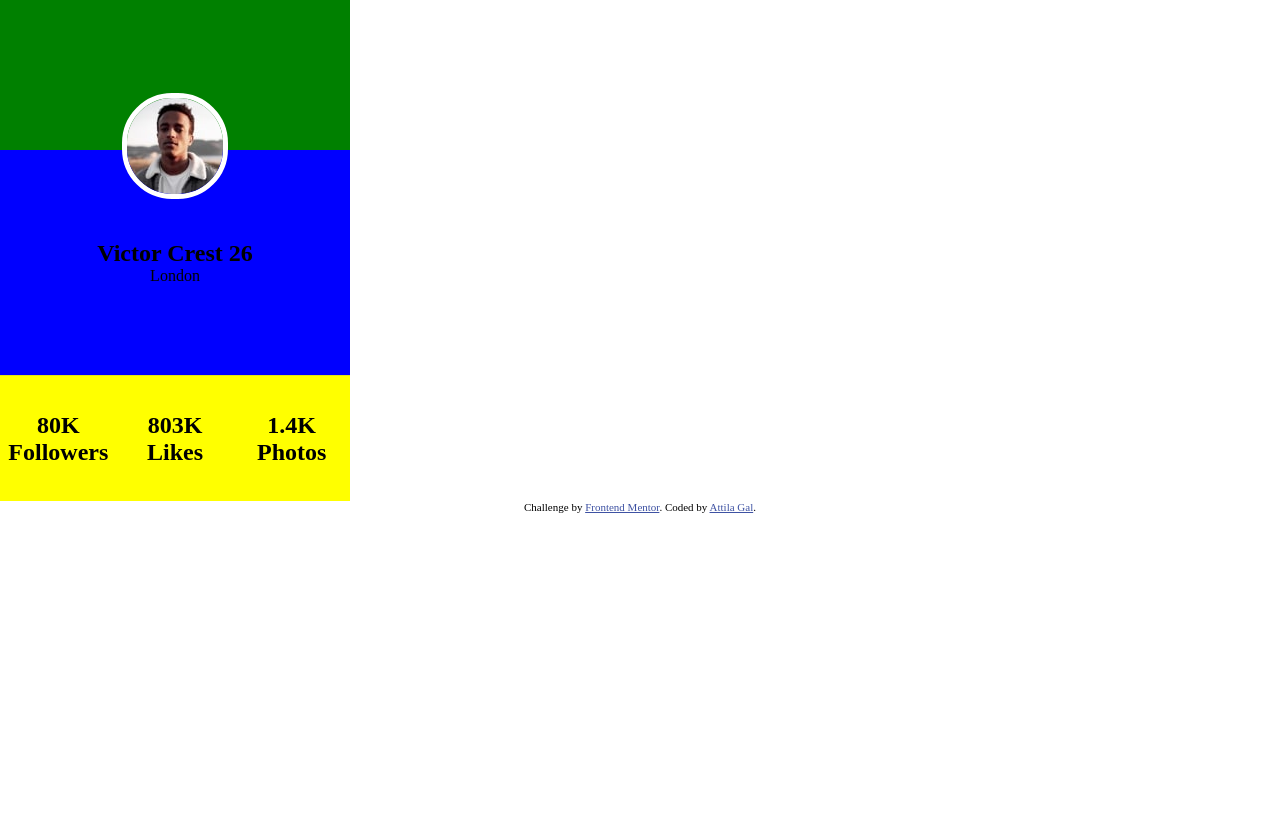
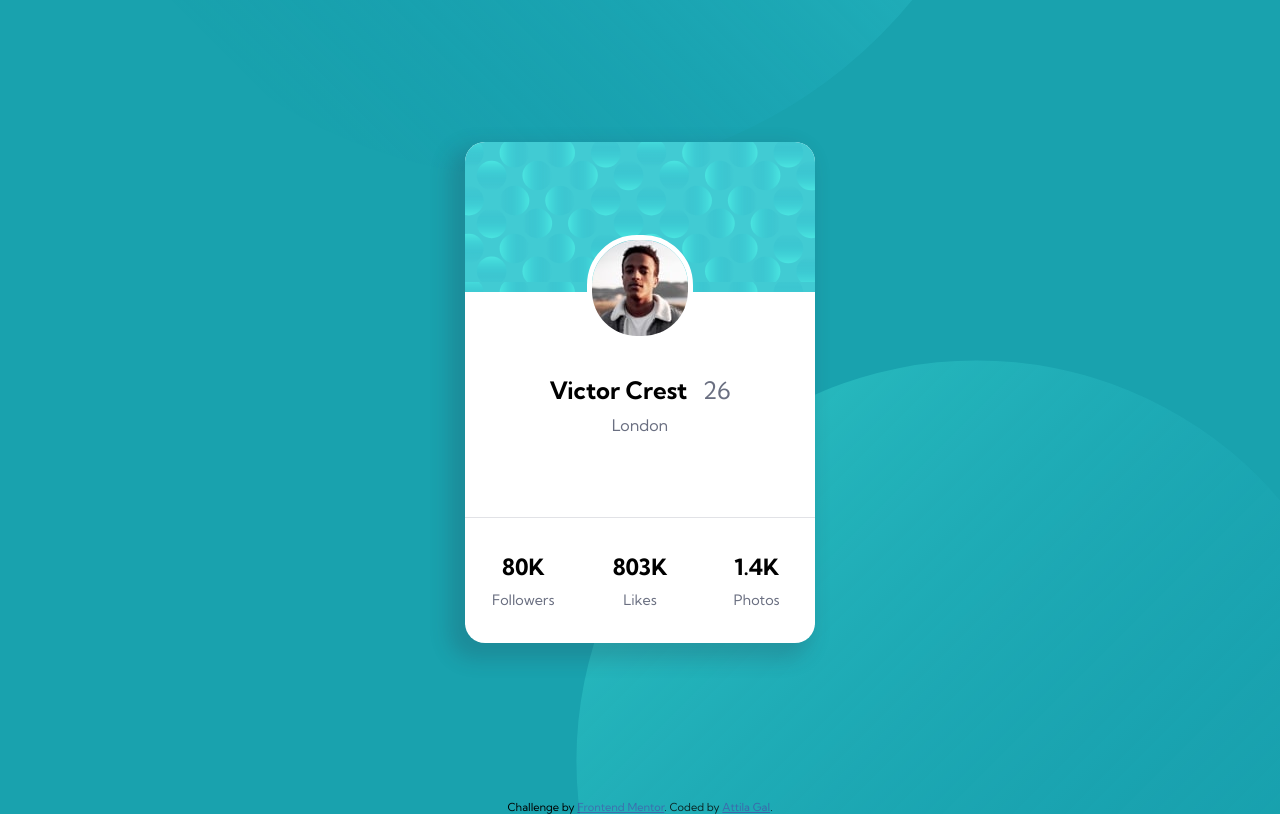
Before and after one commit to AttilaGal/css-practice, a plain HTML site: page profile-card-component-main/index.html in a window 1280 px wide. Drawn offline with Linux system fonts and the light colour scheme.

Commit message:
profile card

```diff
--- a/profile-card-component-main/index.html
+++ b/profile-card-component-main/index.html
@@ -5,7 +5,8 @@
   <meta name="viewport" content="width=device-width, initial-scale=1.0"> <!-- displays site properly based on user's device -->
 
   <link rel="icon" type="image/png" sizes="32x32" href="./images/favicon-32x32.png">
-
+  <link rel="preconnect" href="https://fonts.gstatic.com">
+  <link href="https://fonts.googleapis.com/css2?family=Kumbh+Sans:wght@400;700&display=swap" rel="stylesheet">
   <title>Frontend Mentor | Profile card component</title>
 
   <!-- Feel free to remove these styles or customise in your own stylesheet 👍 -->
@@ -24,17 +25,46 @@
       --gray-blue: hsl(227, 10%, 46%);
       --card-width: 350px;
       --card-height: 500px;
+      font-family: 'Kumbh Sans';
+    }
+
+    body {
+      background-color: var(--dark-cyan);
+    }
+    .pattern-top {
+      position: fixed;
+      top: -100%;
+      right: 20%;
+      z-index: 1;
+    }
+
+    .pattern-bottom {
+      position: fixed;
+      top: 45%;
+      left: 45%;
+      overflow: hidden;
+      height: 100%;
+    }
+    .content-container {
+      display: flex;
+      height: 100vh;
+      align-items: center;
+      justify-content: center;
+      flex-flow: column;
     }
 
     .profile-card {
       min-width: var(--card-width);
       max-width: var(--card-width);
       min-height: var(--card-height);
+      box-shadow: -10px 10px 20px 6px hsla(229, 23%, 23%, .2);
+      background-color: white;
       border-radius: 20px;
       display: flex;
       justify-content: center;
-      flex-flow: column
-      /* background-color: red; */
+      flex-flow: column;
+      margin-bottom: 15px;
+      z-index: 2;
     }
 
 
@@ -44,10 +74,11 @@
       max-width: var(--card-width);
       min-height: calc(var(--card-height) * 0.3);
       max-height: calc(var(--card-height) * 0.3);
-      background-color: green;
       display: flex;
       align-items: center;
       justify-content: center;
+      background-image: url('images/bg-pattern-card.svg');
+      border-radius: 20px 20px 0 0;
     }
 
     .profile-middle {
@@ -55,11 +86,22 @@
       max-width: var(--card-width);
       min-height: calc(var(--card-height) * 0.45);
       max-height: calc(var(--card-height) * 0.45);
-      background-color: blue;
       display: flex;
       justify-content: center;
       align-items: center;
       flex-flow: column;
+    }
+
+    .profile-age {
+      margin-left: 10px;
+      font-weight: 400;
+      color: var(--gray-blue);
+    }
+
+    .profile-location {
+      margin-top: 10px;
+      font-weight: 400;
+      color: var(--gray-blue);
     }
 
     .profile-bottom {
@@ -67,7 +109,6 @@
       max-width: var(--card-width);
       min-height: calc(var(--card-height) * 0.25);
       max-height: calc(var(--card-height) * 0.25);
-      background-color: yellow;
       border-top: 1px solid hsla(227, 10%, 46%, 20%);
       display: flex;
       justify-content: space-around;
@@ -82,7 +123,6 @@
       z-index: 2;
     }
 
-
     .stat {
       min-width: calc(var(--card-width) * 0.33);
       max-width: calc(var(--card-width) * 0.33);
@@ -92,9 +132,22 @@
       align-items: center;
     }
 
+    .stat-number {
+      font-size: 1.4rem;
+    }
+
+    .stat-text {
+      font-size: 0.9rem;
+      margin-top: 10px;
+      font-weight: 400;
+      color: var(--gray-blue);
+    }
+
   </style>
 </head>
 <body>
+  <img src="./images/bg-pattern-top.svg" alt="" class="pattern-top">
+  <div class="content-container">
     <div class="profile-card">
       <section class="profile-top">
         <img
@@ -110,25 +163,27 @@
 
       <section class="profile-bottom">
         <div class="stat">
-        <h1>80K</h1>
-        <h2>Followers</h2>
+          <h1 class="stat-number">80K</h1>
+          <h2 class="stat-text">Followers</h2>
         </div>
 
         <div class="stat">
-        <h1>803K</h1>
-        <h2>Likes</h2>
+          <h1 class="stat-number">803K</h1>
+          <h2 class="stat-text">Likes</h2>
         </div>
 
         <div class="stat">
-        <h1>1.4K</h1>
-        <h2>Photos</h2>
+          <h1 class="stat-number">1.4K</h1>
+          <h2 class="stat-text">Photos</h2>
         </div>
       </section>
+    </div>
   </div>
 
   <div class="attribution">
     Challenge by <a href="https://www.frontendmentor.io?ref=challenge" target="_blank">Frontend Mentor</a>.
     Coded by <a href="#">Attila Gal</a>.
   </div>
+  <img src="./images/bg-pattern-bottom.svg" alt="" class="pattern-bottom">
 </body>
 </html>
```
Lines whose indentation alone changed are shown as unchanged.
